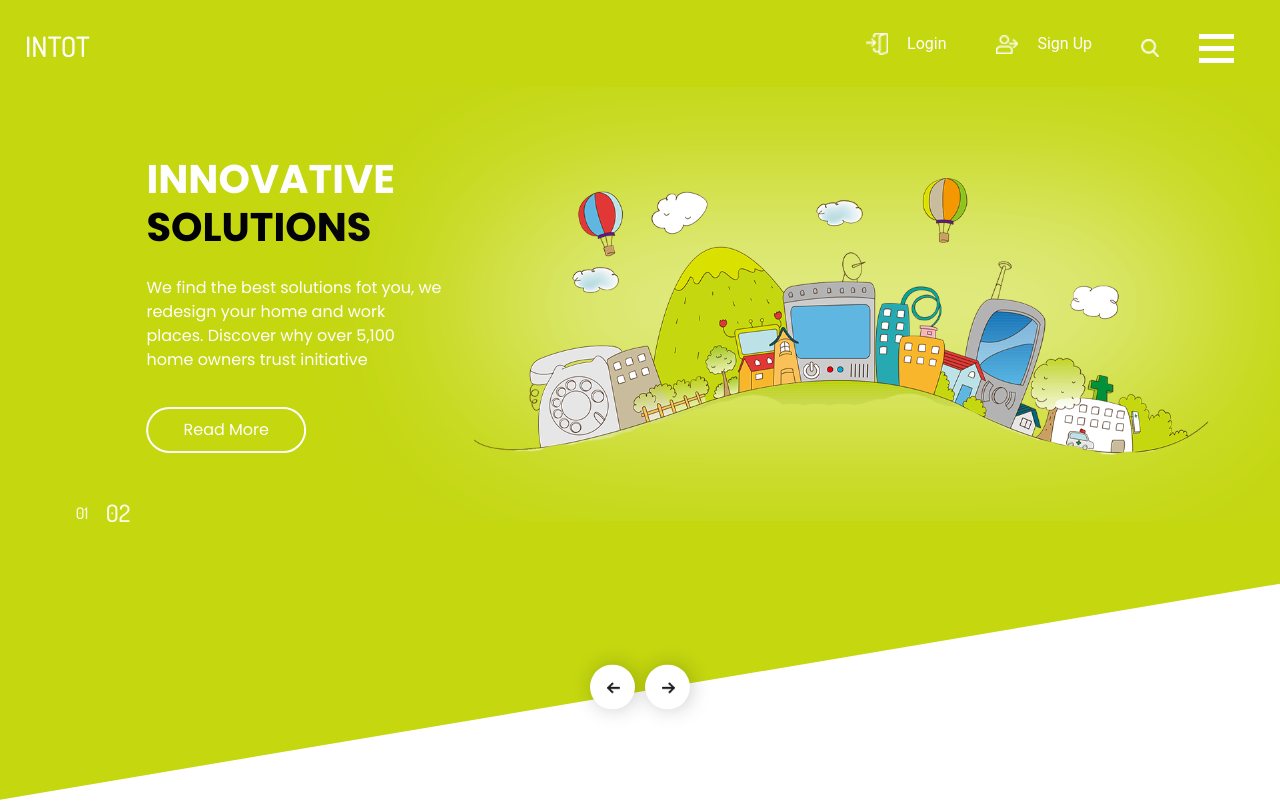
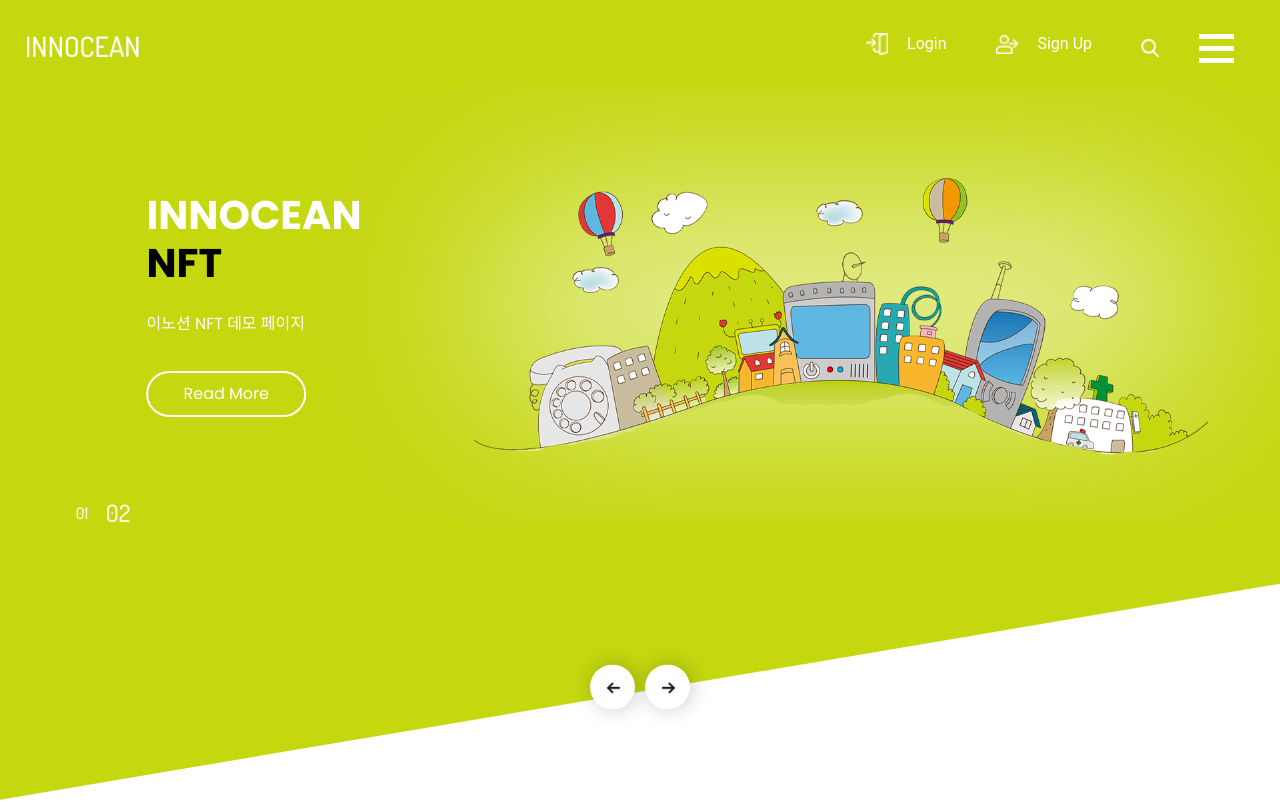
Before and after one commit to godori004/netlify, a plain HTML site: page index.html in a window 1280 px wide. Shown: the top 802 px of the page. Drawn offline with nearby package versions, Linux system fonts and the light colour scheme.

Commit message:
전체 소스 수정 진행

```diff
--- a/index.html
+++ b/index.html
@@ -12,7 +12,7 @@
   <meta name="description" content="" />
   <meta name="author" content="" />
 
-  <title>Intot</title>
+  <title>INNOCEAN</title>
 
   <!-- slider stylesheet -->
   <link rel="stylesheet" type="text/css"
@@ -37,7 +37,7 @@
         <nav class="navbar navbar-expand-lg custom_nav-container">
           <a class="navbar-brand" href="index.html">
             <span>
-              Intot
+              INNOCEAN
             </span>
           </a>
 
@@ -103,14 +103,13 @@
               <div class="col-md-3 offset-md-2">
                 <div class="slider_detail">
                   <h1>
-                    INNOVATIVE
+                    INNOCEAN
                     <span>
-                      SOLUTIONS
+                      NFT
                     </span>
                   </h1>
                   <p>
-                    We find the best solutions fot you, we redesign your home and work places.
-                    Discover why over 5,100 home owners trust initiative
+                    이노션 NFT 데모 페이지
                   </p>
                   <div>
                     <a href="">
@@ -131,14 +130,13 @@
               <div class="col-md-3 offset-md-2">
                 <div class="slider_detail">
                   <h1>
-                    INNOVATIVE
+                    INNOCEAN
                     <span>
-                      SOLUTIONS
+                      NFT
                     </span>
                   </h1>
                   <p>
-                    We find the best solutions fot you, we redesign your home and work places.
-                    Discover why over 5,100 home owners trust initiative
+                    민팅, 리빌 데모
                   </p>
                   <div>
                     <a href="">
```
